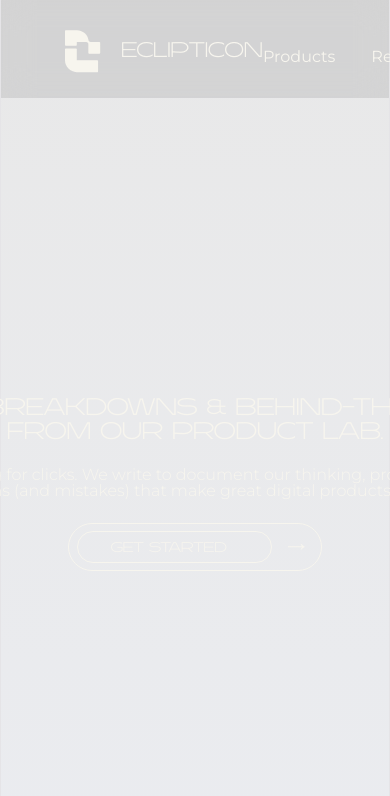
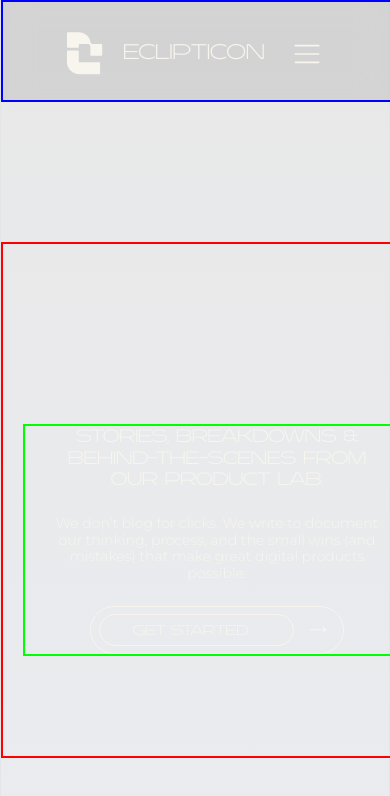
Before and after one commit to Bhavit007/Eclipticon_Web, a React (Vite) app in the folder Eclipticon_Web/: page / in a window 390 px wide. Shown: the top 796 px of the page. Built offline with nearby package versions, Linux system fonts and the light colour scheme.

Commit message:
[UPDATE] navbar and hero section made it responsive

```diff
--- a/Eclipticon_Web/src/Components/Hero/Hero.module.css
+++ b/Eclipticon_Web/src/Components/Hero/Hero.module.css
@@ -1,32 +1,36 @@
 .hero {
 
   display: flex;
-  width: 720px;
-  height: 176px;
-  top: 297px;
-  left: 280px;
+  width:100%;
+  max-width: 720px;
+  min-height: 176px;
+
+
   gap: 24px;
-  transform: rotate(0 deg);
-  opacity: 1;
+
+
   justify-content: center;
   align-items: center;
   flex-direction: column;
 
-  padding: 0;
-  margin:0;
+  padding: 0 20px;
+  border:2px solid lime;
+
+
 }
 
 .hero__title{
-  width: 720px;
-  height: 56px;
+  width: 100%;
+  max-width: 720px;
+
   transform: rotate(0 deg);
   opacity: 1;
   font-family: var(--font-heading);
   font-weight: 200;
   font-style: normal;
-  font-size: 24px;
+  font-size:clamp(18px, 3vw, 24px);
 
-  line-height: 100%;
+line-height:1.2;
   letter-spacing: 0;
   text-align: center;
   color: var(--color-primary);
@@ -37,15 +41,15 @@
 }
 
 .hero__description{
-  width: 620px;
-  height: 40px;
-  transform: rotate(0 deg);
-  opacity: 1;
+  width:100%;
+  max-width: 620px;
+
+
   font-family: var(--font-body);
   font-weight: 300;
   font-style: normal;
-  font-size: 16px;
-  line-height: 100%;
+  font-size:clamp(14px, 2vw, 16px);
+line-height:1.2;
   letter-spacing: 0;
   text-align: center;
   color: var(--color-primary);
@@ -60,10 +64,7 @@
   opacity: 1;
   border-radius: 90px;
   border-width: 0.2px;
-  padding-top: 8px;
-  padding-right: 16px;
-  padding-bottom: 8px;
-  padding-left: 8px;
+  padding:8px 16px;
   align-self: center;
 
 }
--- a/Eclipticon_Web/src/Components/Navbar/Navbar.module.css
+++ b/Eclipticon_Web/src/Components/Navbar/Navbar.module.css
@@ -1,25 +1,24 @@
 .navbar{
   display: flex;
   width: 100%;
-  max-width:1280px;
-  height: 98px;
-  transform: rotate(0 deg);
-  opacity: 1;
+  justify-content: center;
+
+
   background: var(--color-background);
   backdrop-filter: blur(15px);
-  align-items: center;
+  border:2px solid blue;
 
 }
 
 .navbar__container{
-  width: 1150px;
-  height: 43.26416015625px;
+  max-width: 1150px;
+  width: 100%;
+
   align-items: center;
   margin-top: 30px;
   margin-bottom: 24.74px;
   justify-content: space-between;
-  transform: rotate(0 deg);
-  opacity: 1;
+
   display: flex;
   padding-left: 64px;
   padding-right: 64px;
@@ -30,29 +29,29 @@
 
 
 .navbar__links{
-  width: 314px;
-  height: 20px;
+
+
   gap: 36px;
-  transform: rotate(0 deg);
-  opacity: 1;
+
   display: flex;
+  align-items: center;
   flex-direction: row;
   list-style: none;
   padding: 0;
+  margin: 0;
 
 }
 
 .navbar__link{
-  transform: rotate(0 deg);
-  opacity: 1;
+  display: flex;
   font-family: var(--font-body);
   font-weight: 400;
   font-style: normal;
   font-size: 16px;
+
   line-height: 100%;
   letter-spacing: 0;
-  text-align: center;
-  vertical-align: bottom;
+
   color: var(--color-primary);
 }
 
@@ -63,3 +62,27 @@
   margin-left: 8px;
 
 }
+
+
+.navbar__menuButton{
+    display:none;
+}
+
+@media (max-width:883px){
+
+.navbar__links{
+    display:none;
+}
+
+.navbar__menuButton{
+    display:flex;
+    align-items:center;
+    justify-content:center;
+
+    width:40px;
+    height:40px;
+
+    cursor:pointer;
+}
+
+}
--- a/Eclipticon_Web/src/Components/Navbar/Navbar.tsx
+++ b/Eclipticon_Web/src/Components/Navbar/Navbar.tsx
@@ -8,18 +8,10 @@ const Navbar = () => {
         <Eclipticon />
         <ul className={styles.navbar__links}>
           <li>
-            <a
-              className={styles.navbar__link}
-              style={{ height: "73px", width: "20px" }}
-            >
-              Products
-            </a>
+            <a className={styles.navbar__link}>Products</a>
           </li>
           <li>
-            <a
-              className={styles.navbar__link}
-              style={{ height: "108px", width: "20px" }}
-            >
+            <a className={styles.navbar__link}>
               Resources
               <img
                 src="/icon/ic-resources.svg"
@@ -29,14 +21,11 @@ const Navbar = () => {
             </a>
           </li>
           <li>
-            <a
-              className={styles.navbar__link}
-              style={{ height: "66px", width: "20px" }}
-            >
-              Services
-            </a>
+            <a className={styles.navbar__link}>Services</a>
           </li>
         </ul>
+
+        <img src="/icon/ic-menu.svg" className={styles.navbar__menuButton} />
       </div>
     </nav>
   );
--- a/Eclipticon_Web/src/Pages/BlogPage.module.css
+++ b/Eclipticon_Web/src/Pages/BlogPage.module.css
@@ -1,7 +1,10 @@
 .blog-page{
   background-image: url('/images/BlogPage-bg.png');
-    background: linear-gradient(180deg, rgba(33, 32, 34, 0.1) 0%, rgba(71, 100, 170, 0.1) 50%, rgba(33, 32, 34, 0.1) 100%);
+  background: linear-gradient(180deg, rgba(33, 32, 34, 0.1) 0%, rgba(71, 100, 170, 0.1) 50%, rgba(33, 32, 34, 0.1) 100%);
   background-repeat: no-repeat;
+  background-size:cover;
+  min-height:100vh;
+
 }
 
 
@@ -10,12 +13,18 @@
   margin: 0;
 }
 
-.hero{
-  padding: 0;
+.hero-section{
 
-  margin-top: 297px;
+
+  margin-top: 140px;
   display:flex;
   justify-content:center;
+  width:100%;
+  align-items:center;
+
+  padding:180px 20px 100px;
+  border:2px solid red;
+
 
 
 }
--- a/Eclipticon_Web/src/Pages/BlogPage.tsx
+++ b/Eclipticon_Web/src/Pages/BlogPage.tsx
@@ -10,7 +10,7 @@ const BlogPage = () => {
       <div className={styles["navbar"]}>
         <Navbar />
       </div>
-      <div className={styles["hero"]}>
+      <div className={styles["hero-section"]}>
         <Hero />
       </div>
       <div className={styles["blogs"]}>
```
Also changed, not shown: Eclipticon_Web/public/icon/ic-menu.svg (added).
